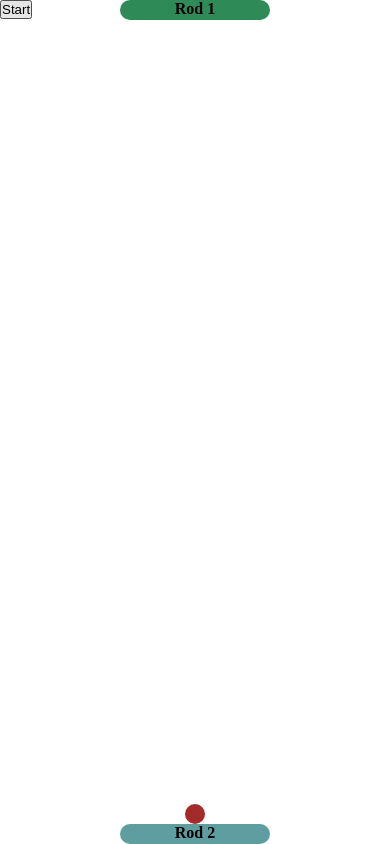
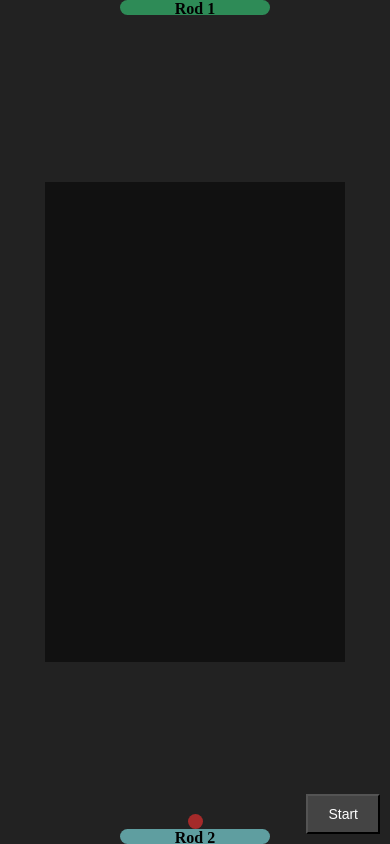
Before and after one commit to letcodewithvineet/Ping-Pong-Game, a website: page index.html in a window 390 px wide. Drawn offline with Linux system fonts and the light colour scheme.

Commit message:
pingPond_Page Responsive and added Btn

```diff
--- a/script.js
+++ b/script.js
@@ -3,6 +3,7 @@ const bar1 = document.getElementById("bar-1");
 const bar2 = document.getElementById("bar-2");
 const ball = document.getElementById("ball");
 const movement = 20;
+const startButton = document.getElementById('start-button');
 
 // Constants
 const thisBar1 = "Rod-1";
@@ -23,6 +24,34 @@ let gameStart = false;
 // Set initial high score and player
 localStorage.setItem(storeScore, "null");
 localStorage.setItem(storeScore, "null");
+
+// Event listener for touch events
+document.addEventListener('touchstart', handleTouchStart);
+document.addEventListener('touchmove', handleTouchMove);
+
+// Function to handle touch start events
+function handleTouchStart(event) {
+    event.preventDefault();
+    const touchX = event.touches[0].clientX;
+    moveBar(touchX > window.innerWidth / 2 ? movement : -movement);
+}
+
+// Function to handle touch move events
+function handleTouchMove(event) {
+    event.preventDefault();
+    const touchX = event.touches[0].clientX;
+    moveBar(touchX > window.innerWidth / 2 ? movement : -movement);
+}
+
+
+// Event listener for the "Start" button
+startButton.addEventListener('click', () => {
+    if (!gameStart) {
+        gameStart = true;
+        startGame();
+        startButton.style.display = 'none'; // Hide the Start button
+    }
+});
 
 // Initialization function using IIFE
 (function () {
--- a/style.css
+++ b/style.css
@@ -1,44 +1,106 @@
-*{
+* {
   padding: 0px;
   margin: 0px;
 }
-#container{
-  /* border: 1px solid black; */
+
+body {
+  background-color: #222;
+  display: flex;
+  justify-content: center;
+  align-items: center;
+  height: 100vh;
+  margin: 0;
+}
+
+#start-button {
+  position: absolute;
+  bottom: 10px;
+  right: 10px;
+  background-color: #444;
+  color: #fff;
+  padding: 10px 20px;
+  font-size: 16px;
+  cursor: pointer;
+}
+
+#container {
   position: relative;
+  width: 100%; /* Adjusted to 100% for responsiveness */
+  max-width: 640px; /* Added a maximum width */
+  height: 480px;
+  background-color: #111;
+  overflow: hidden;
+  margin: 20px; /* Added some margin for spacing */
 }
-#ball{
+
+#ball {
   height: 20px;
   width: 20px;
-  /* border:1px solid black; */
   position: fixed;
   border-radius: 50%;
-  background-color:brown;
-  left:60%;
-  top:20px;
+  background-color: brown;
+  left: 50%;
+  top: 20px;
 }
-#bar-1{
+
+#bar-1,
+#bar-2 {
+  position: absolute;
+  height: 100px;
+  width: 20px;
+  background-color: #ddd;
+}
+
+#bar-1 {
   height: 20px;
   display: flex;
   justify-content: center;
-  width:150px;
+  width: 150px;
   background-color: seagreen;
   border-radius: 10px;
-  /* border:1px solid black; */
   position: fixed;
   font-weight: bold;
-  top:0%;
-  left:50%;
+  top: 0%;
+  left: 50%;
 }
-#bar-2{
+
+#bar-2 {
   height: 20px;
-  width:150px;
+  width: 150px;
   background-color: cadetblue;
   border-radius: 10px;
-  /* border:1px solid black; */
   position: fixed;
   display: flex;
   justify-content: center;
   font-weight: bold;
   bottom: 0%;
-  left:50%;
+  left: 50%;
 }
+
+@media only screen and (max-width: 768px) {
+  /* Adjust styles for tablets and smaller screens */
+  #container {
+    max-width: 480px; /* Adjusted maximum width for smaller screens */
+  }
+}
+
+@media only screen and (max-width: 480px) {
+  /* Adjust styles for mobile devices */
+  #container {
+    max-width: 300px; /* Adjusted maximum width for smaller screens */
+  }
+
+  #bar-1,
+  #bar-2 {
+    height: 15px; /* Adjusted bar height for smaller screens */
+  }
+
+  #ball {
+    height: 15px;
+    width: 15px;
+  }
+
+  #start-button {
+    font-size: 14px; /* Adjusted font size for smaller screens */
+  }
+}
```
